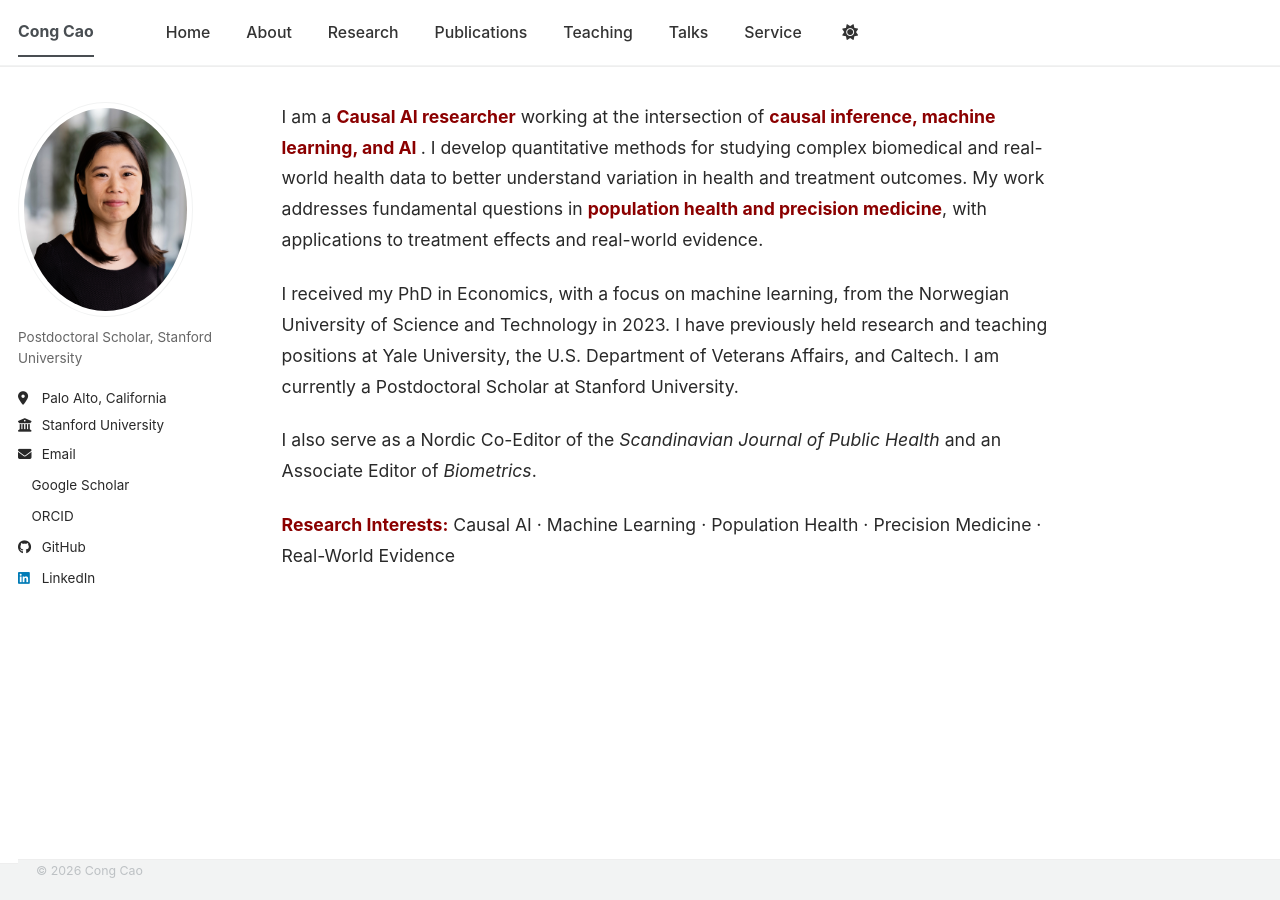
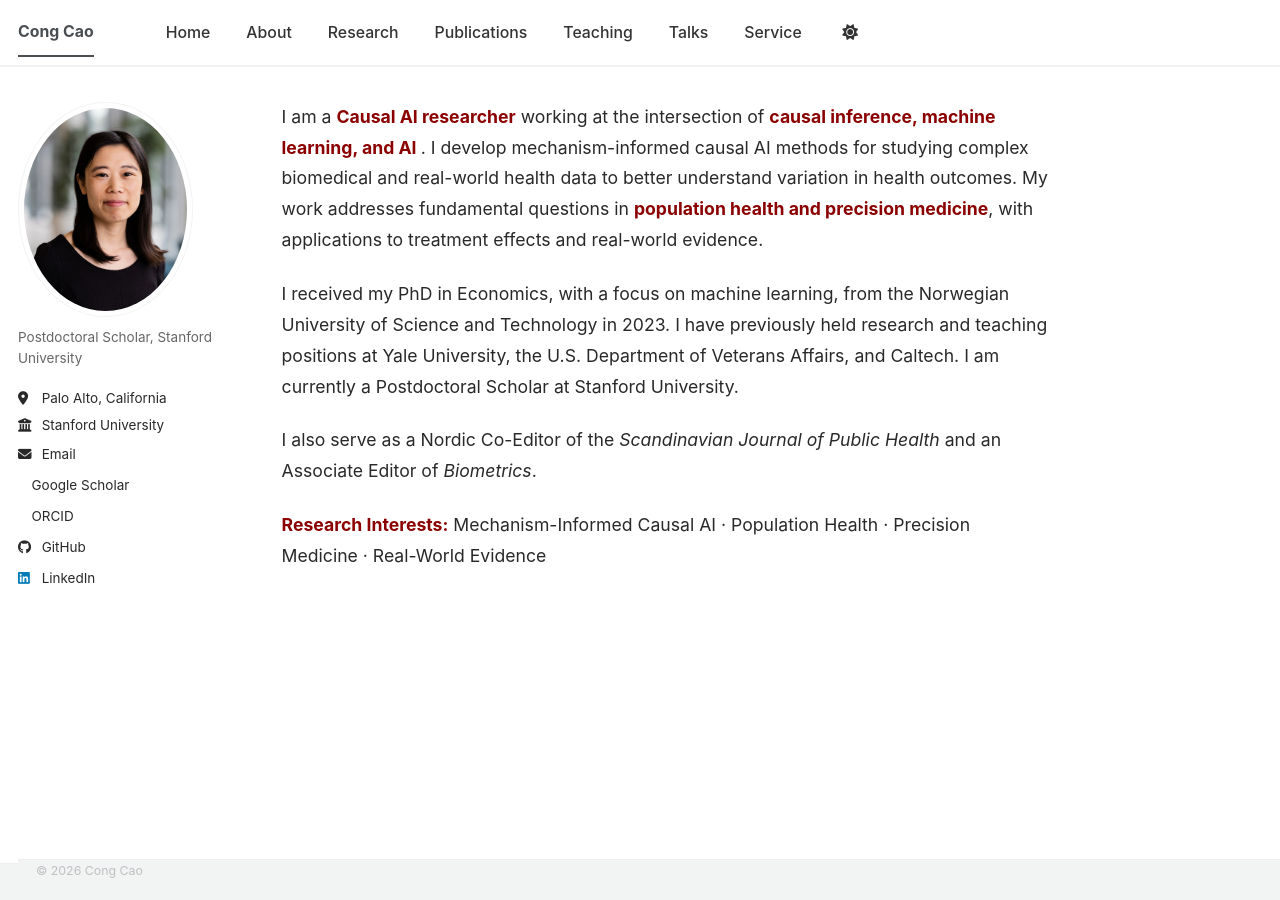
Before and after one commit to congca0/congca0.github.io, a Jekyll site: the page built from index.md, in a window 1280 px wide. Built offline with Jekyll 4.4.1, drawn with Linux system fonts in a browser that asks for light colours; a style sheet for code colours, icons or effects is not loaded; our own code applies the rules of GitHub Pages for plain Markdown files.

Commit message:
Update index.md

```diff
--- a/index.md
+++ b/index.md
@@ -3,10 +3,10 @@ permalink: /
 author_profile: true
 ---
 
-I am a <strong style="color: #8B0000;">Causal AI researcher</strong> working at the intersection of <strong style="color: #8B0000;">causal inference, machine learning, and AI </strong>. I develop quantitative methods for studying complex biomedical and real-world health data to better understand variation in health and treatment outcomes. My work addresses fundamental questions in <strong style="color: #8B0000;">population health and precision medicine</strong>, with applications to treatment effects and real-world evidence.
+I am a <strong style="color: #8B0000;">Causal AI researcher</strong> working at the intersection of <strong style="color: #8B0000;">causal inference, machine learning, and AI </strong>. I develop mechanism-informed causal AI methods for studying complex biomedical and real-world health data to better understand variation in health outcomes. My work addresses fundamental questions in <strong style="color: #8B0000;">population health and precision medicine</strong>, with applications to treatment effects and real-world evidence.
 
 I received my PhD in Economics, with a focus on machine learning, from the Norwegian University of Science and Technology in 2023. I have previously held research and teaching positions at Yale University, the U.S. Department of Veterans Affairs, and Caltech. I am currently a Postdoctoral Scholar at Stanford University.
 
 I also serve as a Nordic Co-Editor of the *Scandinavian Journal of Public Health* and an Associate Editor of *Biometrics*.
 
-<strong style="color: #8B0000;">Research Interests:</strong> Causal AI · Machine Learning · Population Health · Precision Medicine · Real-World Evidence
+<strong style="color: #8B0000;">Research Interests:</strong> Mechanism-Informed Causal AI · Population Health · Precision Medicine · Real-World Evidence
```
